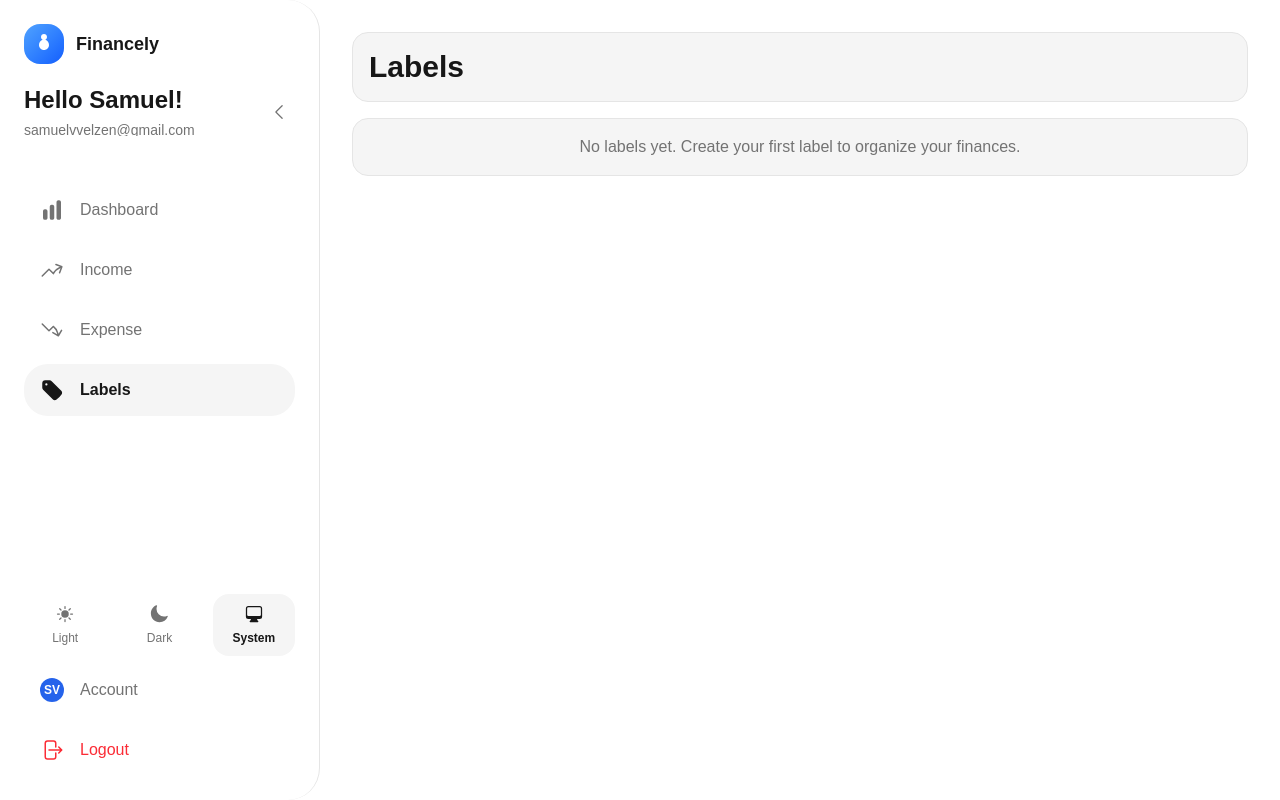
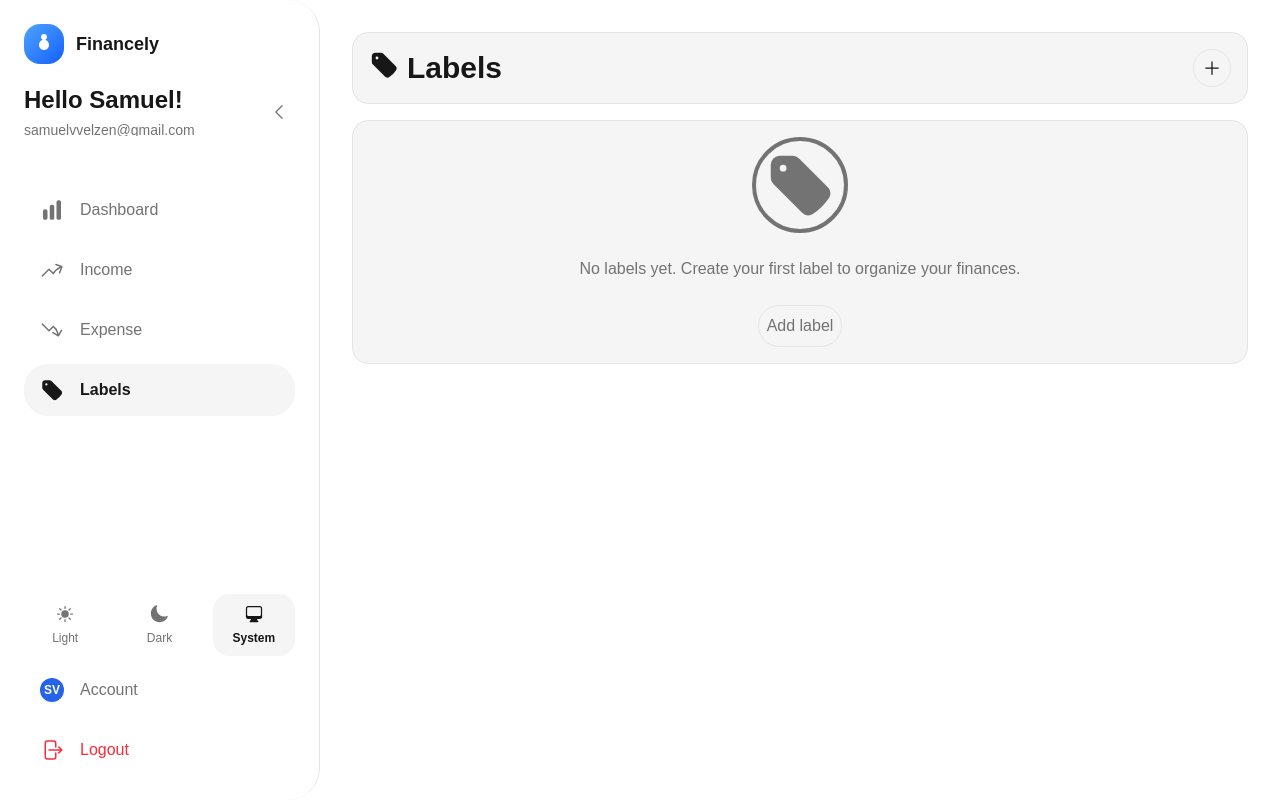
Before and after one commit to SamuelvVelzen/Financely2025, a Next.js app: page /labels in a window 1280 px wide. Built offline with nearby package versions, Linux system fonts and the light colour scheme.

Commit message:
improve page layout by adding icons and also improved tags

```diff
--- a/src/app/expenses/page.tsx
+++ b/src/app/expenses/page.tsx
@@ -11,7 +11,11 @@ export default function ExpensesPage() {
     <>
       <Container className="mb-4">
         <Title className="flex items-center justify-between">
-          <span>Expenses</span>
+          <div className="flex gap-2">
+            <HiArrowTrendingDown />
+
+            <span>Expenses</span>
+          </div>
 
           <IconButton className={"text-xl"}>
             <HiPlus />
--- a/src/app/incomes/page.tsx
+++ b/src/app/incomes/page.tsx
@@ -11,7 +11,11 @@ export default function IncomesPage() {
     <>
       <Container className="mb-4">
         <Title className="flex items-center justify-between">
-          <span>Incomes</span>
+          <div className="flex gap-2">
+            <HiArrowTrendingUp />
+
+            <span>Incomes</span>
+          </div>
 
           <IconButton className={"text-xl"}>
             <HiPlus />
--- a/src/app/labels/page.tsx
+++ b/src/app/labels/page.tsx
@@ -1,17 +1,40 @@
+import IconButton from "@/components/button/icon-button";
 import Container from "@/components/container/container";
+import EmptyContainer from "@/components/container/empty-container";
 import Title from "@/components/typography/title";
+import { HiPlus, HiTag } from "react-icons/hi2";
 
 export default function LabelsPage() {
+  const labels = [];
+
   return (
     <>
       <Container className="mb-4">
-        <Title>Labels</Title>
+        <Title className="flex items-center justify-between">
+          <div className="flex gap-2">
+            <HiTag />
+
+            <span>Labels</span>
+          </div>
+          <IconButton className={"text-xl"}>
+            <HiPlus />
+          </IconButton>
+        </Title>
       </Container>
-      <Container>
-        <p className="text-text-muted text-center">
-          No labels yet. Create your first label to organize your finances.
-        </p>
-      </Container>
+
+      {labels.length === 0 && (
+        <EmptyContainer
+          icon={<HiTag />}
+          emptyText={
+            "No labels yet. Create your first label to organize your finances."
+          }
+          button={{
+            buttonText: "Add label",
+            // buttonAction: () => addExpense(),
+          }}></EmptyContainer>
+      )}
+
+      {labels.length > 0 && <Container>labels</Container>}
     </>
   );
 }
--- a/src/components/button/button.tsx
+++ b/src/components/button/button.tsx
@@ -11,7 +11,7 @@ export type IButtonProps = {
 export default function Button({ children, className, clicked }: IButtonProps) {
   return (
     <button
-      className={`hover:bg-surface-hover p-2 rounded-full ${className}`}
+      className={`hover:bg-surface-hover p-2 border border-border rounded-full ${className}`}
       onClick={() => clicked()}>
       {children}
     </button>
```
